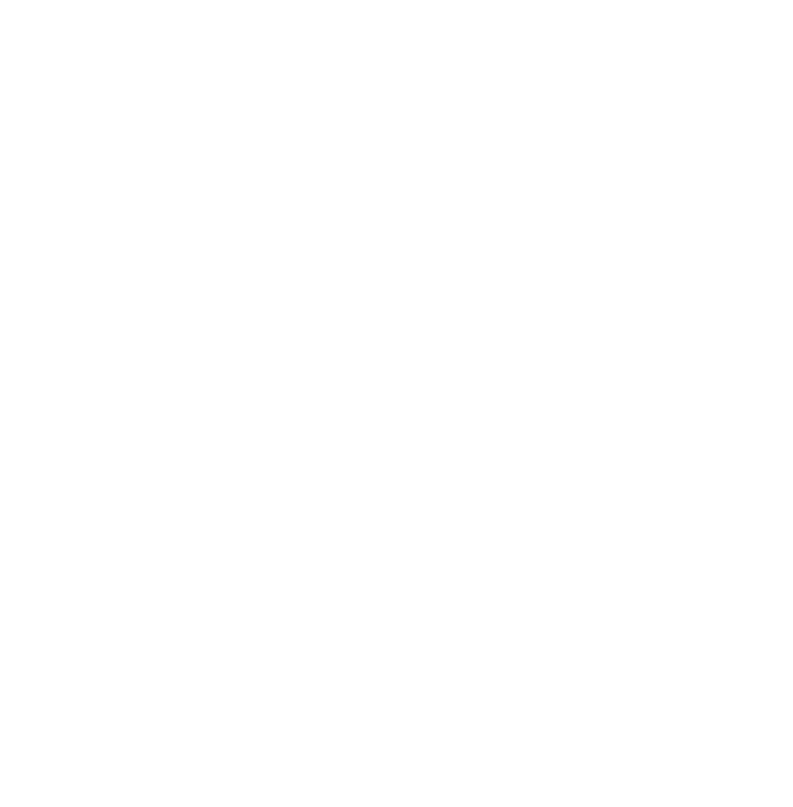
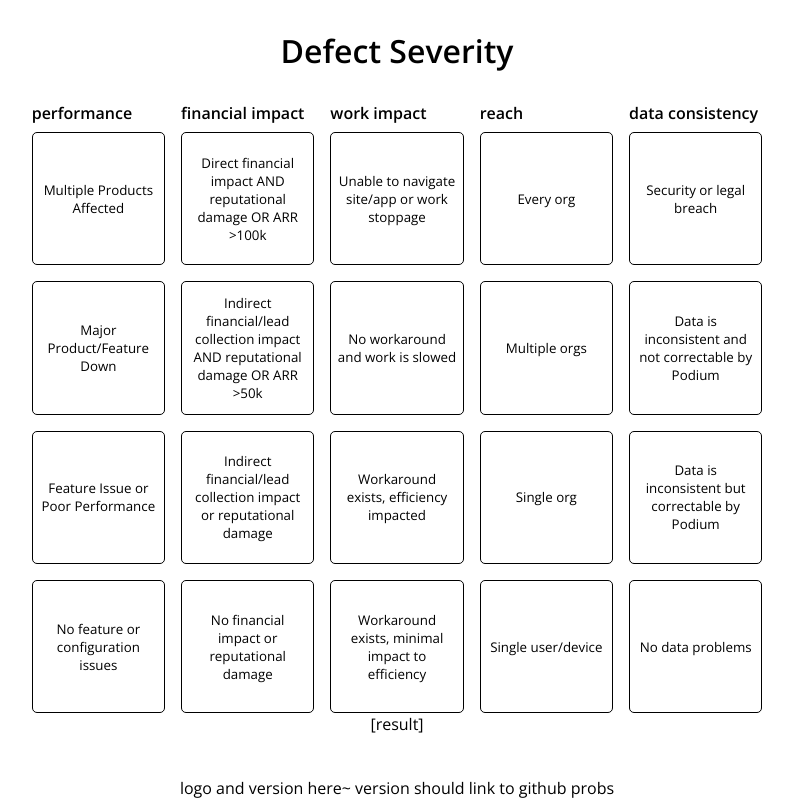
Before and after one commit to GraceeElton/PodiumSev, a plain HTML site: page index.html in a window 1280 px wide. Shown: the whole page, without its empty margins (243-1036 px from the left). Drawn offline with nearby package versions, Linux system fonts and the light colour scheme.

Commit message:
Initial commit. Add elements

```diff
--- a/index.html
+++ b/index.html
@@ -4,8 +4,55 @@
     <meta charset="UTF-8">
     <meta name="viewport" content="width=device-width, initial-scale=1.0">
     <title>The Severity Model</title>
+    <link rel="stylesheet" href="style.css">
 </head>
 <body>
-    <!-- code goes here lol -->
+    <div class="content">
+        <div class="title">
+            <h1>Defect Severity</h1>
+        </div>
+        <div class="matrix">
+            <div class="column-headers">
+                <span>performance</span>
+                <span>financial impact</span>
+                <span>work impact</span>
+                <span>reach</span>
+                <span>data consistency</span>
+            </div>
+            <div class="buttons">
+                <button class="box" id="col-a" data-weight=9>Multiple Products Affected</button>
+                <button class="box" id="col-a" data-weight=6>Major Product/Feature Down</button>
+                <button class="box" id="col-a" data-weight=3>Feature Issue or Poor Performance</button>
+                <button class="box" id="col-a" data-weight=0>No feature or configuration issues</button>
+
+                <button class="box" id="col-b" data-weight=10>Direct financial impact AND reputational damage OR ARR >100k</button>
+                <button class="box" id="col-b" data-weight=7>Indirect financial/lead collection impact AND reputational damage OR ARR >50k</button>
+                <button class="box" id="col-b" data-weight=4>Indirect financial/lead collection impact or reputational damage</button>
+                <button class="box" id="col-b" data-weight=0>No financial impact or reputational damage</button>
+
+                <button class="box" id="col-c" data-weight=9>Unable to navigate site/app or work stoppage</button>
+                <button class="box" id="col-c" data-weight=5>No workaround and work is slowed</button>
+                <button class="box" id="col-c" data-weight=3>Workaround exists, efficiency impacted</button>
+                <button class="box" id="col-c" data-weight=0>Workaround exists, minimal impact to efficiency</button>
+
+                <button class="box" id="col-d" data-weight=8>Every org</button>
+                <button class="box" id="col-d" data-weight=5>Multiple orgs</button>
+                <button class="box" id="col-d" data-weight=3>Single org</button>
+                <button class="box" id="col-d" data-weight=0>Single user/device</button>
+
+                <button class="box" id="col-e" data-weight=10>Security or legal breach</button>
+                <button class="box" id="col-e" data-weight=6>Data is inconsistent and not correctable by Podium</button>
+                <button class="box" id="col-e" data-weight=3>Data is inconsistent but correctable by Podium</button>
+                <button class="box" id="col-e" data-weight=0>No data problems</button>
+            </div>
+        </div>
+        <div class="result">
+            <span>[result]</span>
+        </div>
+        <div class="footer">
+            logo and version here~ version should link to github probs
+        </div>
+    </div>
+    <script src="app.js" defer></script>
 </body>
 </html>
```
